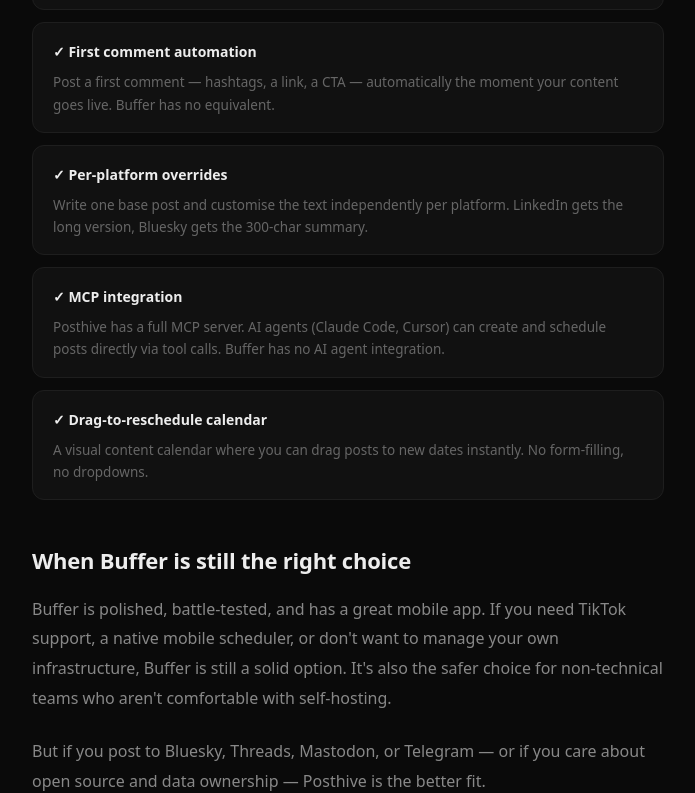
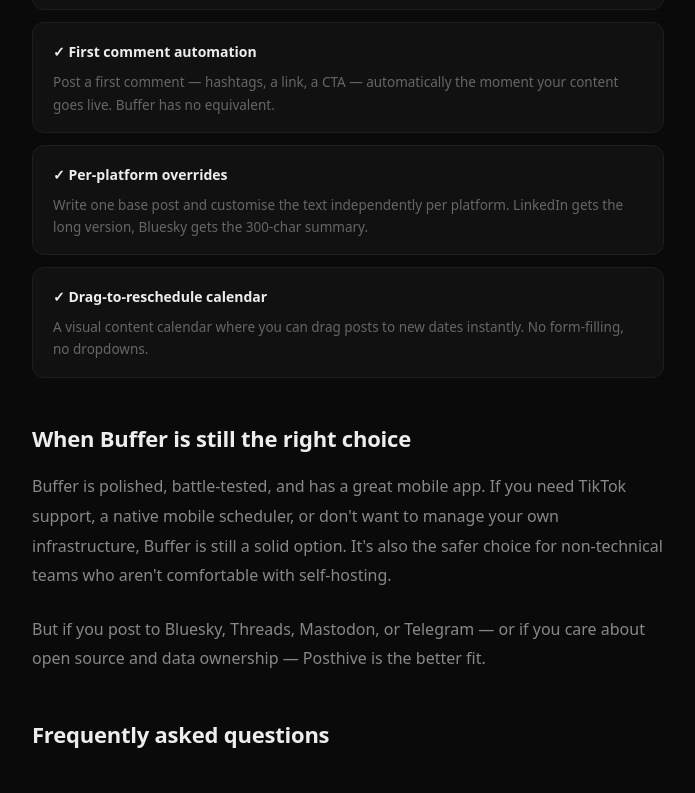
Before and after one commit to AstaBlackClove/posthive, a Next.js app in the folder apps/web/: page /blog/buffer-alternative-open-source in a window 1280 px wide. Shown: the part 2300-3093 px from the top of the page, without its empty margins (292-987 px from the left). Built offline with nearby package versions, Linux system fonts and the light colour scheme; no server answers.

Commit message:
fix(blog): remove MCP from comparison tables and feature callouts

```diff
--- a/apps/web/src/app/blog/buffer-alternative-open-source/page.tsx
+++ b/apps/web/src/app/blog/buffer-alternative-open-source/page.tsx
@@ -200,7 +200,6 @@
               { title: "Bulk CSV scheduling", desc: "Upload a spreadsheet and schedule hundreds of posts at once. Specify different platforms per row with pipe-separated account names." },
               { title: "First comment automation", desc: "Post a first comment — hashtags, a link, a CTA — automatically the moment your content goes live. Buffer has no equivalent." },
               { title: "Per-platform overrides", desc: "Write one base post and customise the text independently per platform. LinkedIn gets the long version, Bluesky gets the 300-char summary." },
-              { title: "MCP integration", desc: "Posthive has a full MCP server. AI agents (Claude Code, Cursor) can create and schedule posts directly via tool calls. Buffer has no AI agent integration." },
               { title: "Drag-to-reschedule calendar", desc: "A visual content calendar where you can drag posts to new dates instantly. No form-filling, no dropdowns." },
             ].map((f) => (
               <div key={f.title} style={{ background: "#111", border: "1px solid #1e1e1e", borderRadius: 12, padding: "16px 20px" }}>
--- a/apps/web/src/app/blog/hootsuite-alternative/page.tsx
+++ b/apps/web/src/app/blog/hootsuite-alternative/page.tsx
@@ -176,7 +176,6 @@
                   ["Bulk CSV scheduling", "Higher plans only", "✓ All plans"],
                   ["First comment scheduling", "✕", "✓"],
                   ["Per-platform overrides", "✕", "✓"],
-                  ["MCP / AI agent integration", "✕", "✓"],
                   ["Drag-to-reschedule calendar", "✓", "✓"],
                   ["Instagram Reels & Stories", "✓", "✓"],
                 ].map(([feature, hootsuite, posthive]) => (
```
